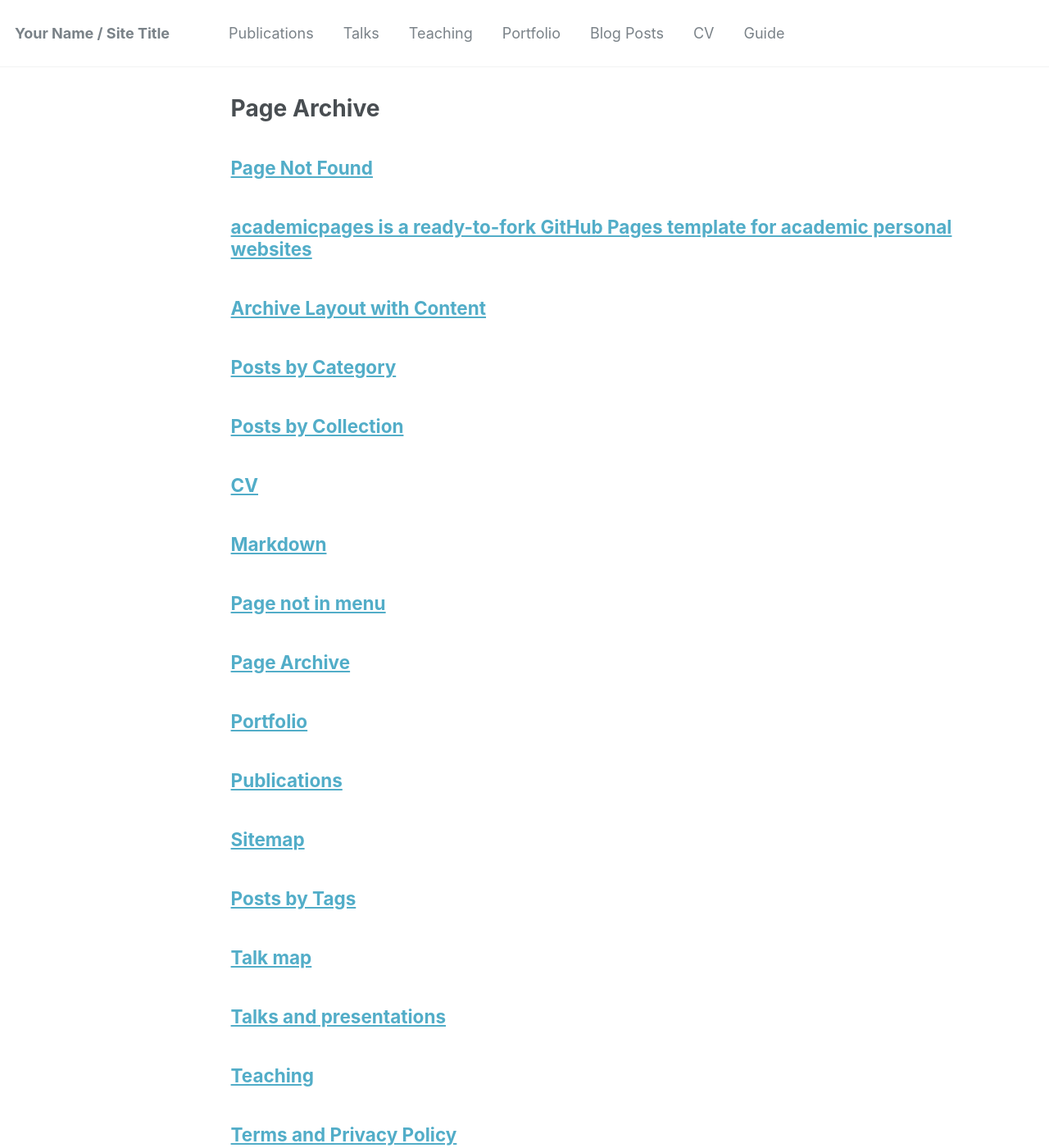
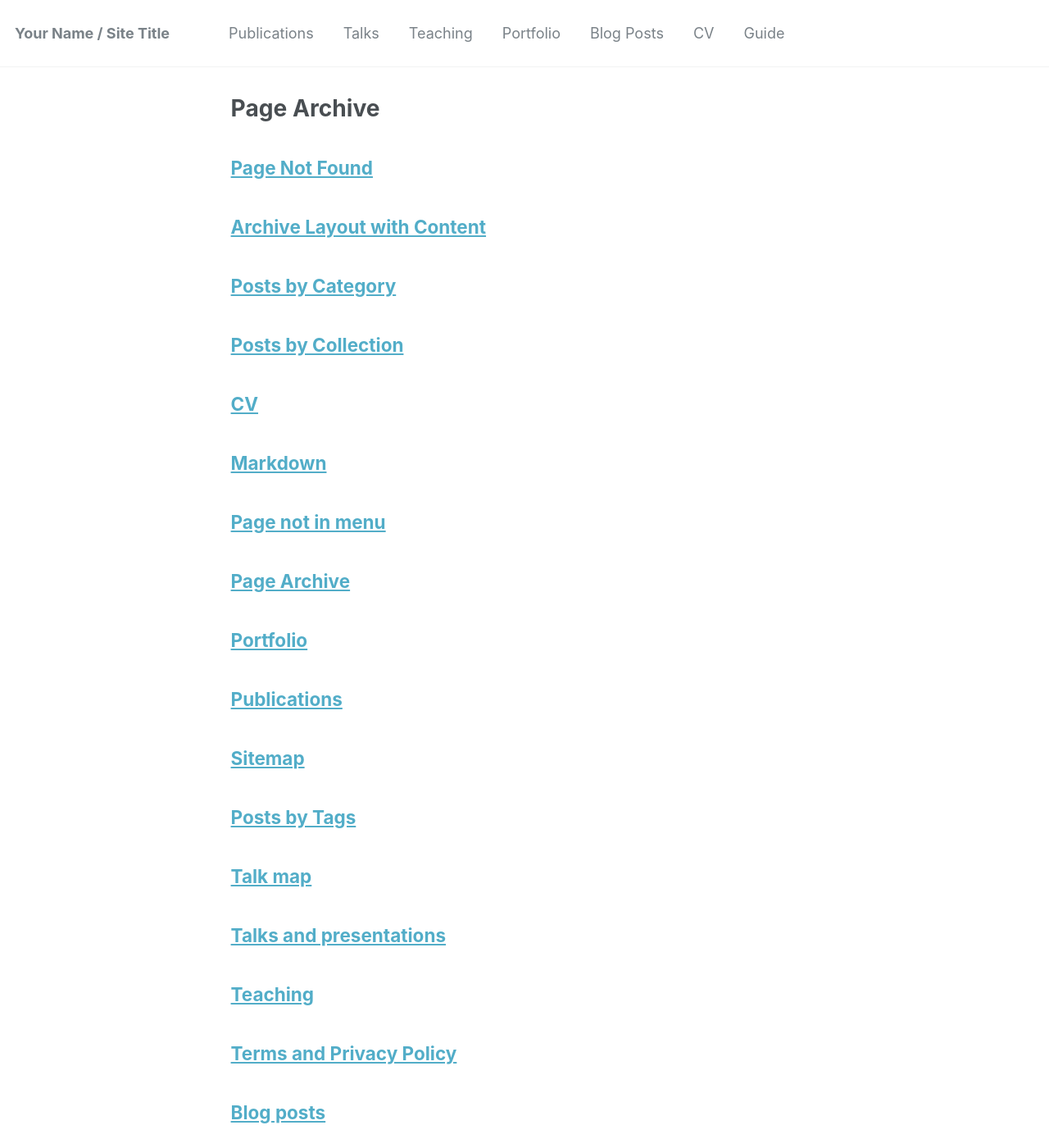
Before and after one commit to tommyEzreal/tommyEzreal.github.io, a Jekyll site: the page built from _pages/page-archive.html, in a window 1280 px wide and 1400 px high. Shown: the whole window at 82% size. Built offline with Jekyll 4.4.1, drawn with Linux system fonts in a browser that asks for light colours.

Commit message:
Update about.md

```diff
--- a/_pages/about.md
+++ b/_pages/about.md
@@ -1,12 +1,3 @@
----
-permalink: /
-title: "academicpages is a ready-to-fork GitHub Pages template for academic personal websites"
-author_profile: true
-redirect_from:
-  - /about/
-  - /about.html
----
-
 About
 ======
 I'm M.S. student at the Data Intelligence (DLI) Lab at Yonsei University, advised by prof. Dongha Lee.
```
